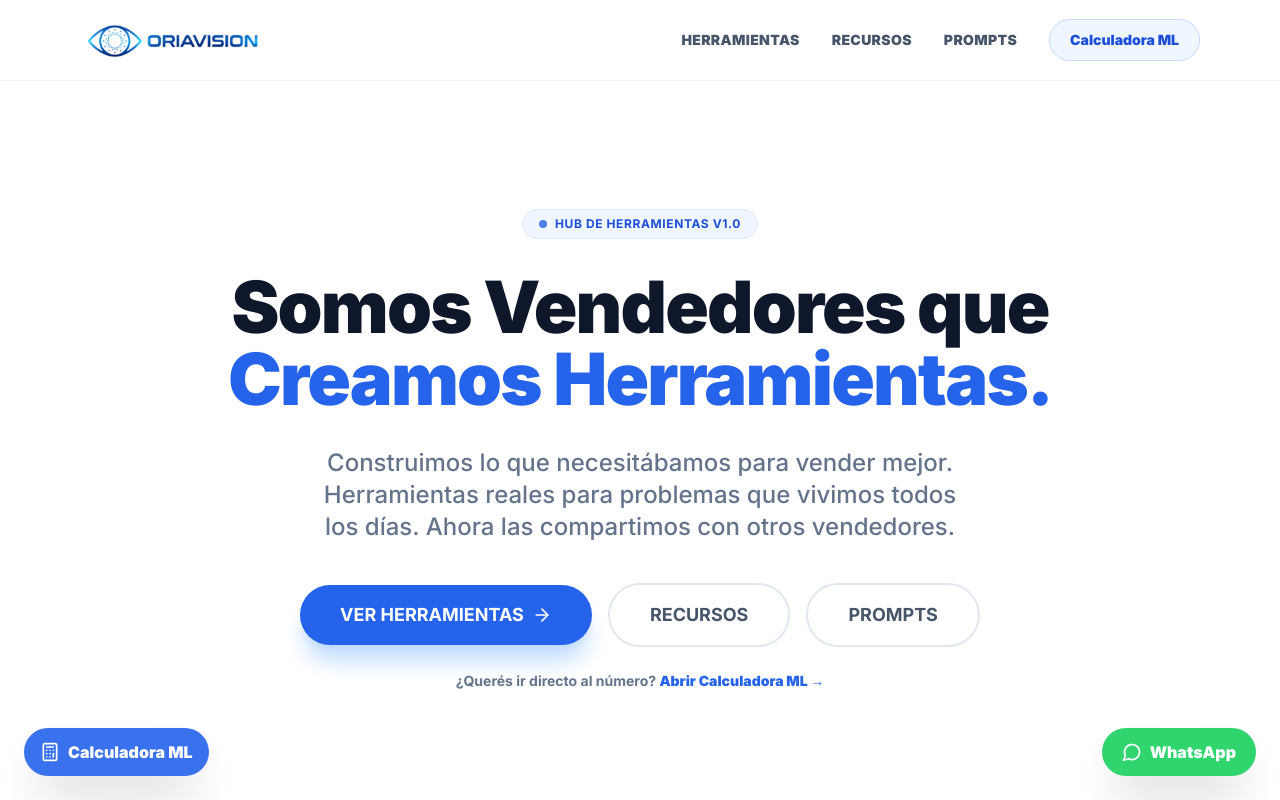
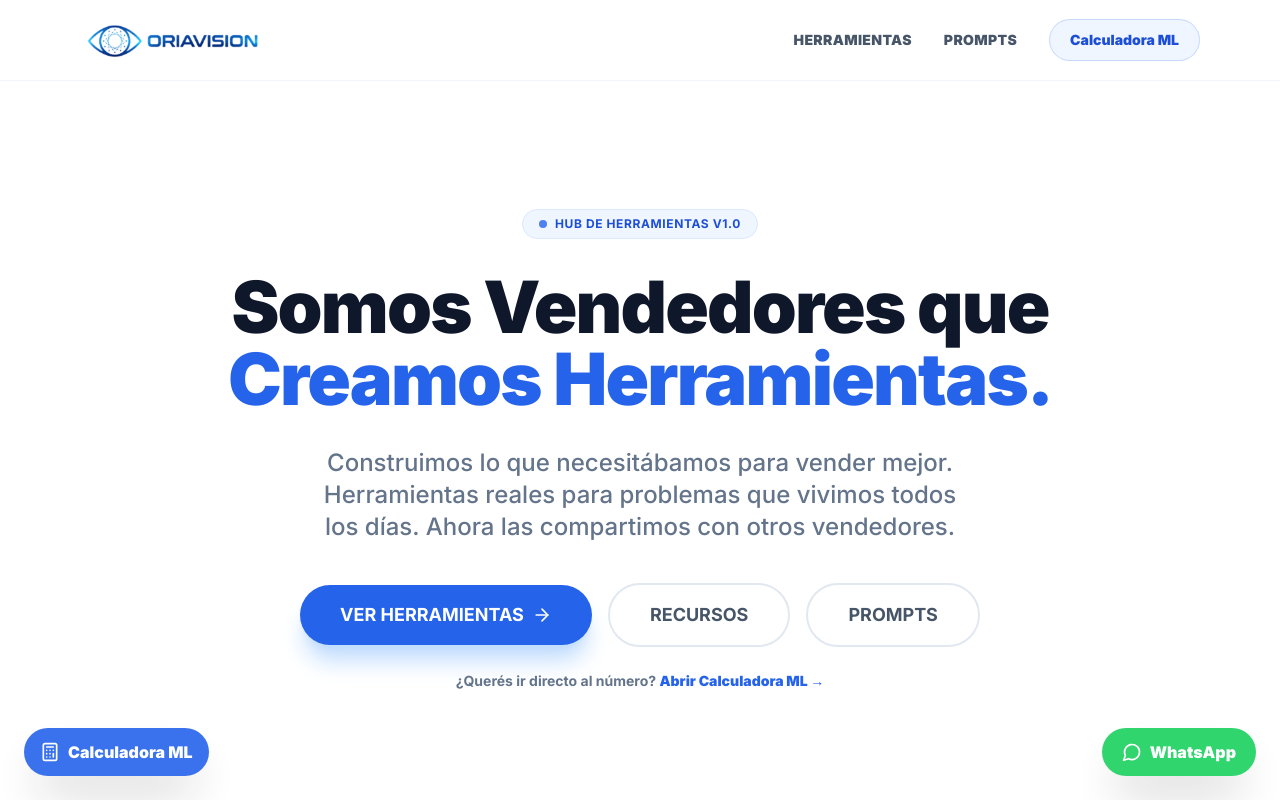
Before and after one commit to BengoDamian/oriavision-hub, a Next.js app: page / in a window 1280 px wide. Shown: the top 800 px of the page. Built offline with nearby package versions, Linux system fonts and the light colour scheme.

Commit message:
Update Navbar.tsx

```diff
--- a/src/components/Navbar.tsx
+++ b/src/components/Navbar.tsx
@@ -7,7 +7,6 @@ import { Menu, X } from "lucide-react";
 
 const NAV_ITEMS = [
   { label: "Herramientas", href: "/#herramientas" },
-  { label: "Recursos", href: "/#recursos" },
   { label: "Prompts", href: "/#prompts" },
 ];
 
```
